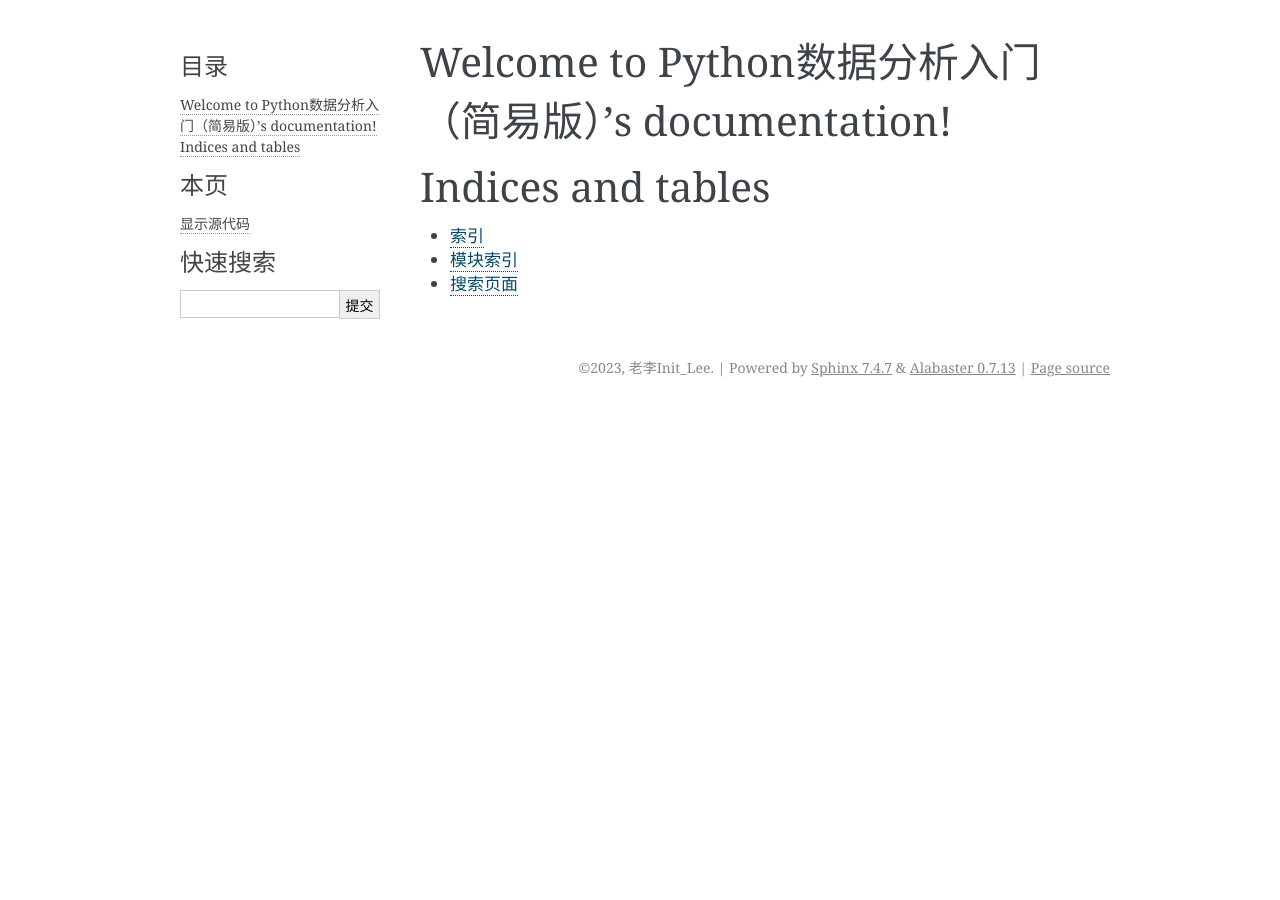
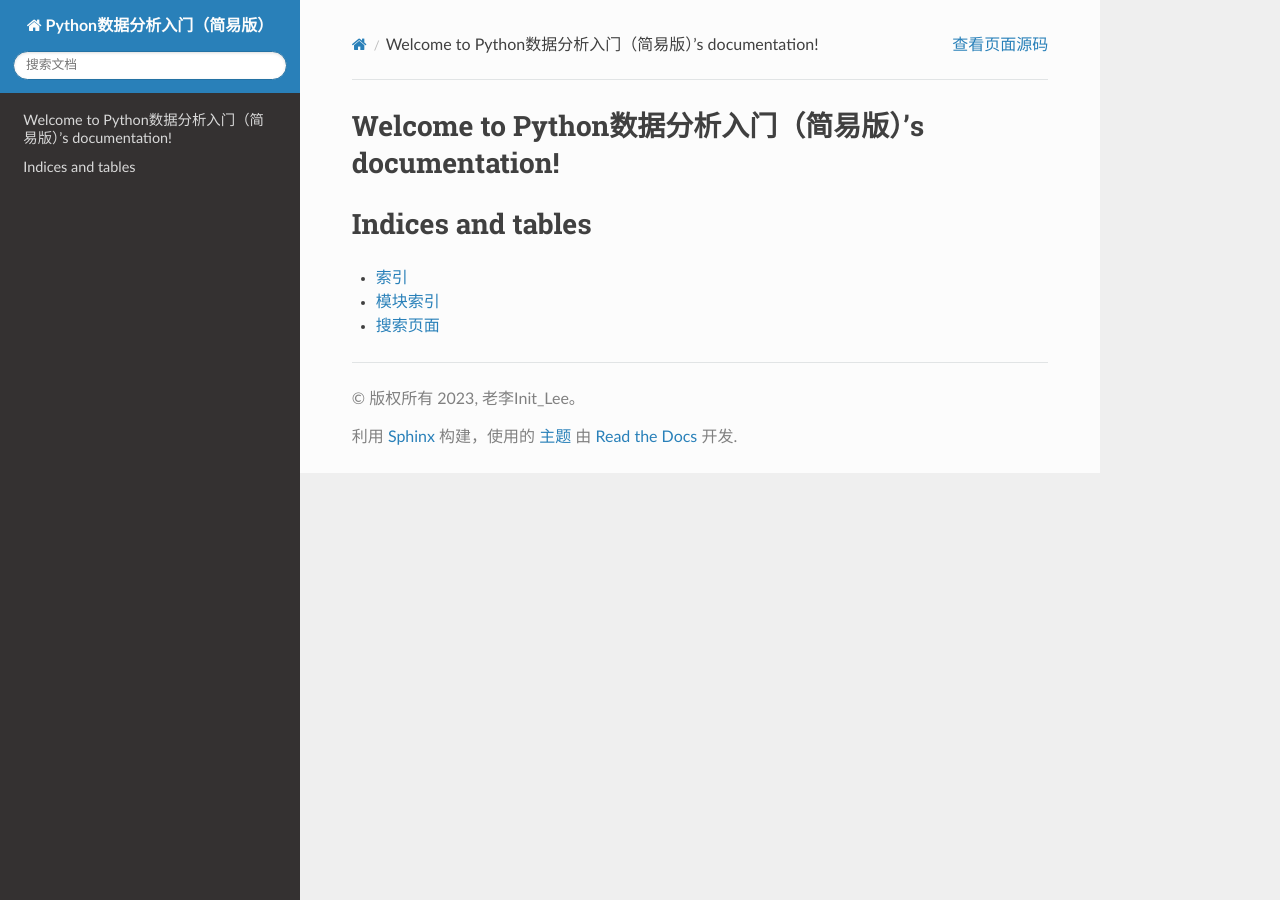
Before and after one commit to Init-Lee/Python_Data_Analytics, a Sphinx documentation site: the page built from source/index.rst, in a window 1280 px wide. Built offline with Sphinx 7.4.7 and the Read the Docs theme 2.0.0, drawn with Linux system fonts in a browser that asks for light colours.

Commit message:
更新参数
添加md和jupyter支持

```diff
--- a/source/conf.py
+++ b/source/conf.py
@@ -30,7 +30,8 @@ release = 'V 1.0'
 # Add any Sphinx extension module names here, as strings. They can be
 # extensions coming with Sphinx (named 'sphinx.ext.*') or your custom
 # ones.
-extensions = [
+extensions = ["myst_parser", #配置markdown文件
+              "nbsphinx", "sphinx_gallery.load_style" #配置jupyter
 ]
 
 # Add any paths that contain templates here, relative to this directory.
@@ -54,7 +55,7 @@ exclude_patterns = []
 # The theme to use for HTML and HTML Help pages.  See the documentation for
 # a list of builtin themes.
 #
-html_theme = 'alabaster'
+html_theme = 'sphinx_rtd_theme'
 
 # Add any paths that contain custom static files (such as style sheets) here,
 # relative to this directory. They are copied after the builtin static files,
```
